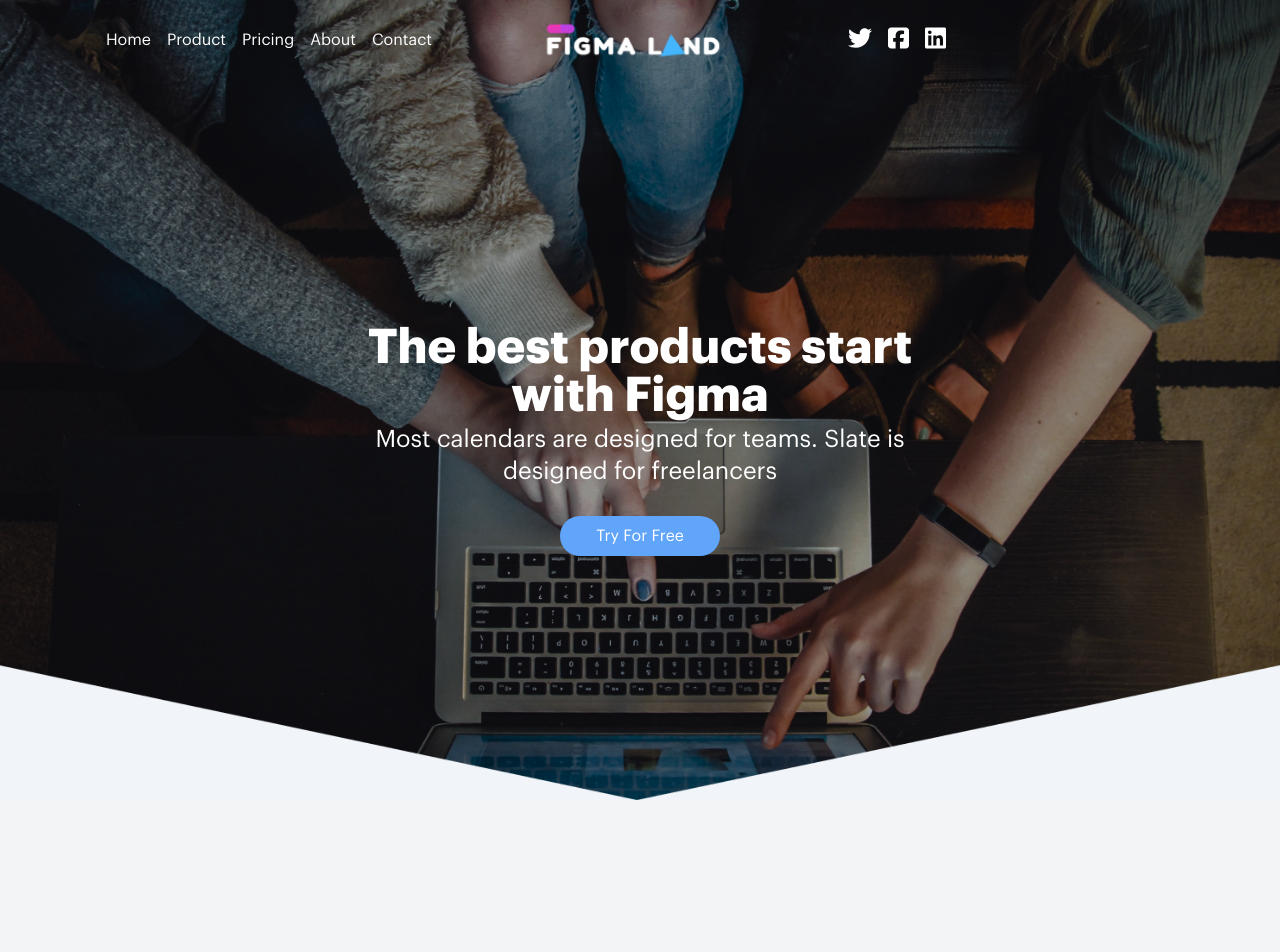
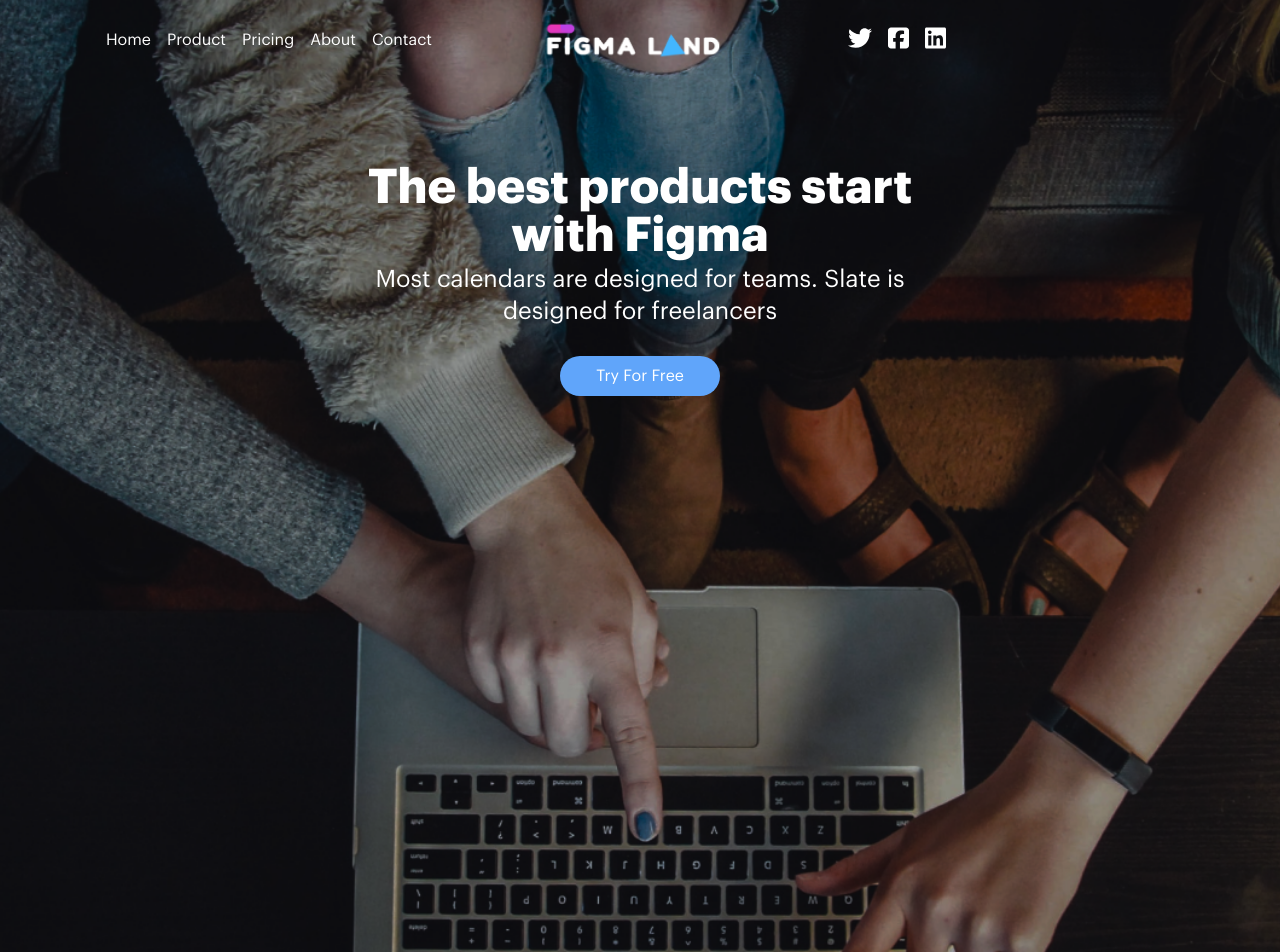
Before and after one commit to Mampionona33/test-integration-ctrlweb, a Vue app: page / in a window 1280 px wide. Shown: the top 952 px of the page. Built offline with nearby package versions, Linux system fonts and the light colour scheme.

Commit message:
change text

```diff
--- a/src/components/AppFooter.vue
+++ b/src/components/AppFooter.vue
@@ -35,14 +35,14 @@ const infos = [
   {
     id: "1",
     icon: "location-dot",
-    title: "6386 Spring St undefined Anchorage, Georgia 12473 United States",
+    title: "7480 Mockingbird Hill undefined",
     color: "text-white",
     hoverColor: "hover:text-blue-300",
   },
   {
     id: "2",
     icon: "phone",
-    title: "(843) 555-0130",
+    title: "(239) 555-0108",
     color: "text-white",
     hoverColor: "hover:text-blue-300",
   },
--- a/src/components/Header.vue
+++ b/src/components/Header.vue
@@ -5,14 +5,13 @@ import HeloLight3 from "./HeloLight3.vue";
 
 <template>
   <div
-    class="flex flex-col bg-[url('/src/assets/Rectangle_9.png')] min-h-screen h-screen bg-center w-screen bg-no-repeat bg-cover md:h-full"
+    class="flex bg-local flex-col bg-[url('/src/assets/Rectangle_9.png')] min-h-screen h-screen bg-center w-screen bg-no-repeat bg-cover md:h-full"
   >
     <Navbar />
+    <HeloLight3 />
     <div
       class="flex-grow flex justify-center items-center relative md:h-[calc(100vh-10rem)]"
-    >
-      <HeloLight3 />
-    </div>
+    ></div>
   </div>
 </template>
 
--- a/src/components/HeloLight3.vue
+++ b/src/components/HeloLight3.vue
@@ -1,4 +1,5 @@
 <template>
+  <div class="min-h-[50vh] justify-center items-center flex">
     <div
       class="text-center text-white flex flex-col justify-start items-center md:gap-y-1 md:pt-0"
     >
@@ -12,6 +13,7 @@
         <MasterButton title="Try For Free" @click="handleClick" />
       </div>
     </div>
+  </div>
 </template>
 
 <script setup lang="ts">
```
Lines whose indentation alone changed are shown as unchanged.
